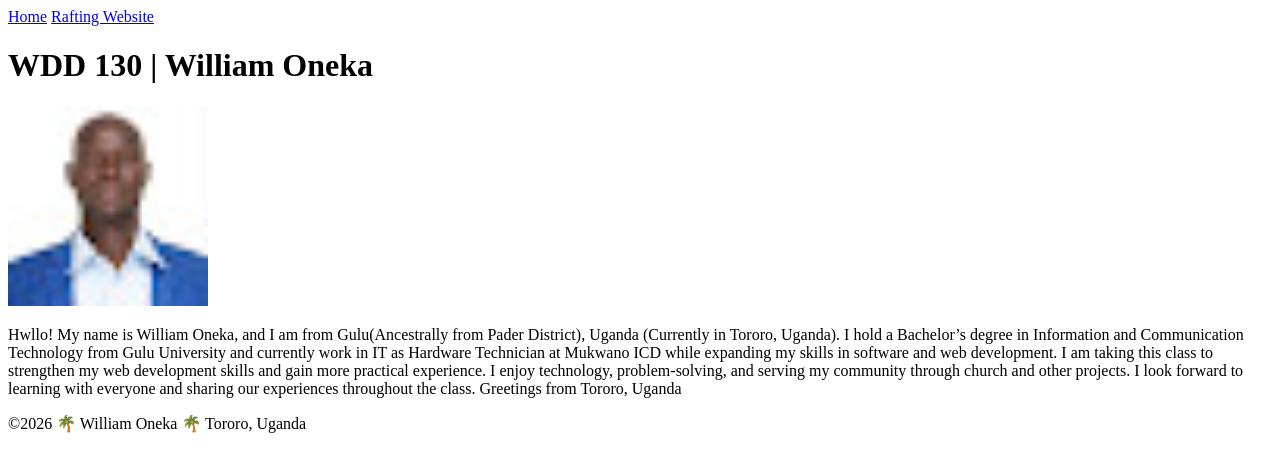
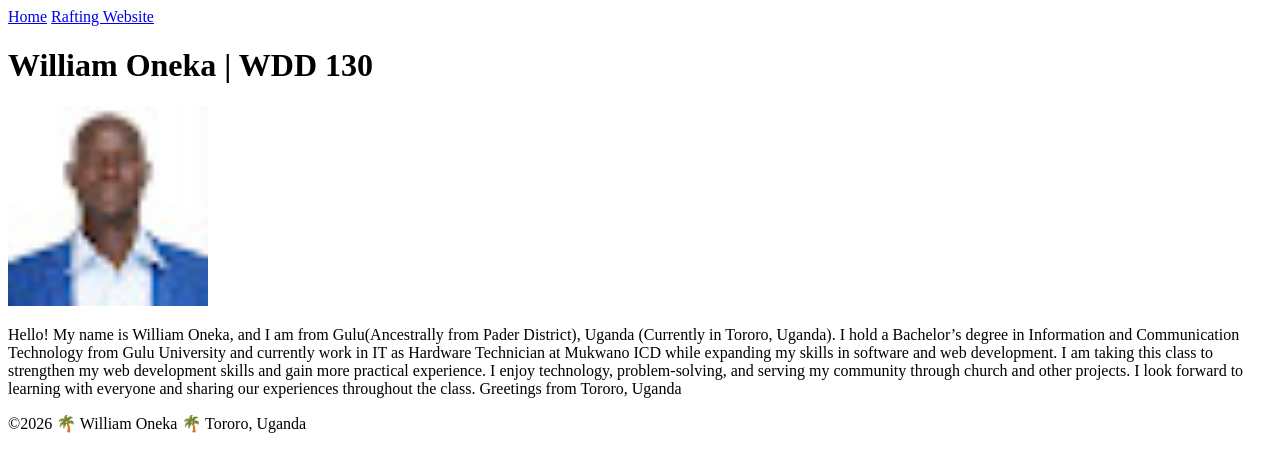
Before and after one commit to OneWilly/wdd130, a plain HTML site: page index.html in a window 1280 px wide. Drawn offline with Linux system fonts and the light colour scheme.

Commit message:
name updatedas template

```diff
--- a/index.html
+++ b/index.html
@@ -4,7 +4,7 @@
 <head>
     <meta charset="UTF-8">
     <meta name="viewport" content="width=device-width, initial-scale=1.0">
-    <title>WDD 130 | William Oneka</title>
+    <title>William Oneka | WDD 130</title>
 </head>
 
 <body>
@@ -15,10 +15,10 @@
         </nav>
     </header>
     <main>
-        <h1>WDD 130 | William Oneka</h1>
+        <h1>William Oneka | WDD 130</h1>
         <img src="images/profile.jpg" alt="Hello, My name is William Oneka" width="200">
         <p>
-            Hwllo! My name is William Oneka, and I am from Gulu(Ancestrally from Pader District),
+            Hello! My name is William Oneka, and I am from Gulu(Ancestrally from Pader District),
             Uganda
             (Currently in
             Tororo, Uganda). I hold a Bachelor’s degree in Information and Communication Technology
```
